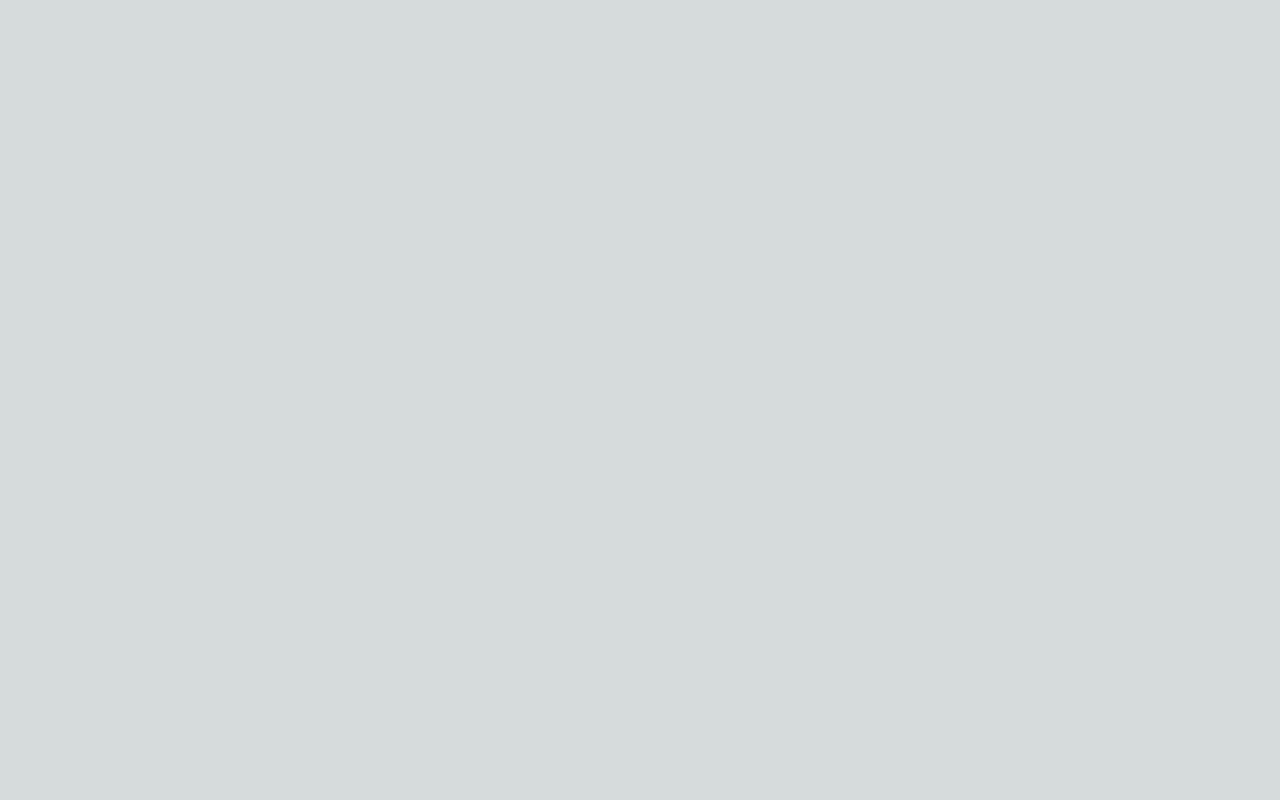
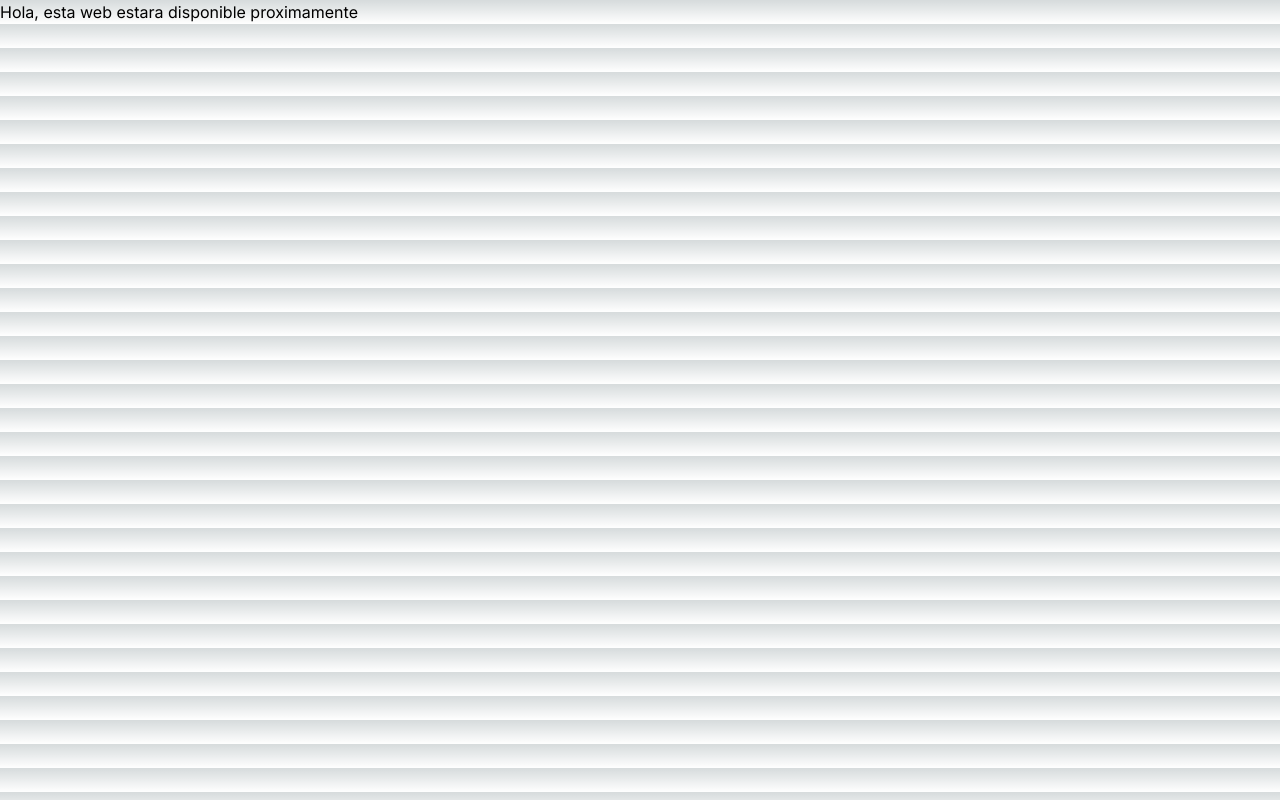
Before and after one commit to Hengers3012/importaciones-reales, a Next.js app: page / in a window 1280 px wide. Built offline with nearby package versions, Linux system fonts and the light colour scheme.

Commit message:
feat: Add pages

```diff
--- /dev/null
+++ b/app/landing/page.tsx
@@ -0,0 +1,11 @@
+import React from 'react'
+
+const LandingPage = () => {
+  return (
+    <div>
+      Soy el Landing
+    </div>
+  )
+}
+
+export default LandingPage
--- a/app/page.tsx
+++ b/app/page.tsx
@@ -3,9 +3,8 @@ import Image from 'next/image'
 
 export default function Home() {
   return (
-    <main className="overflow-hidden">
-
-
+    <main>
+     <div>Hola, esta web estara disponible proximamente</div>
     </main>
   )
 }
```
Also changed, not shown: app/about/page.tsx (added), app/detail/page.tsx (added), app/home/page.tsx (added).
